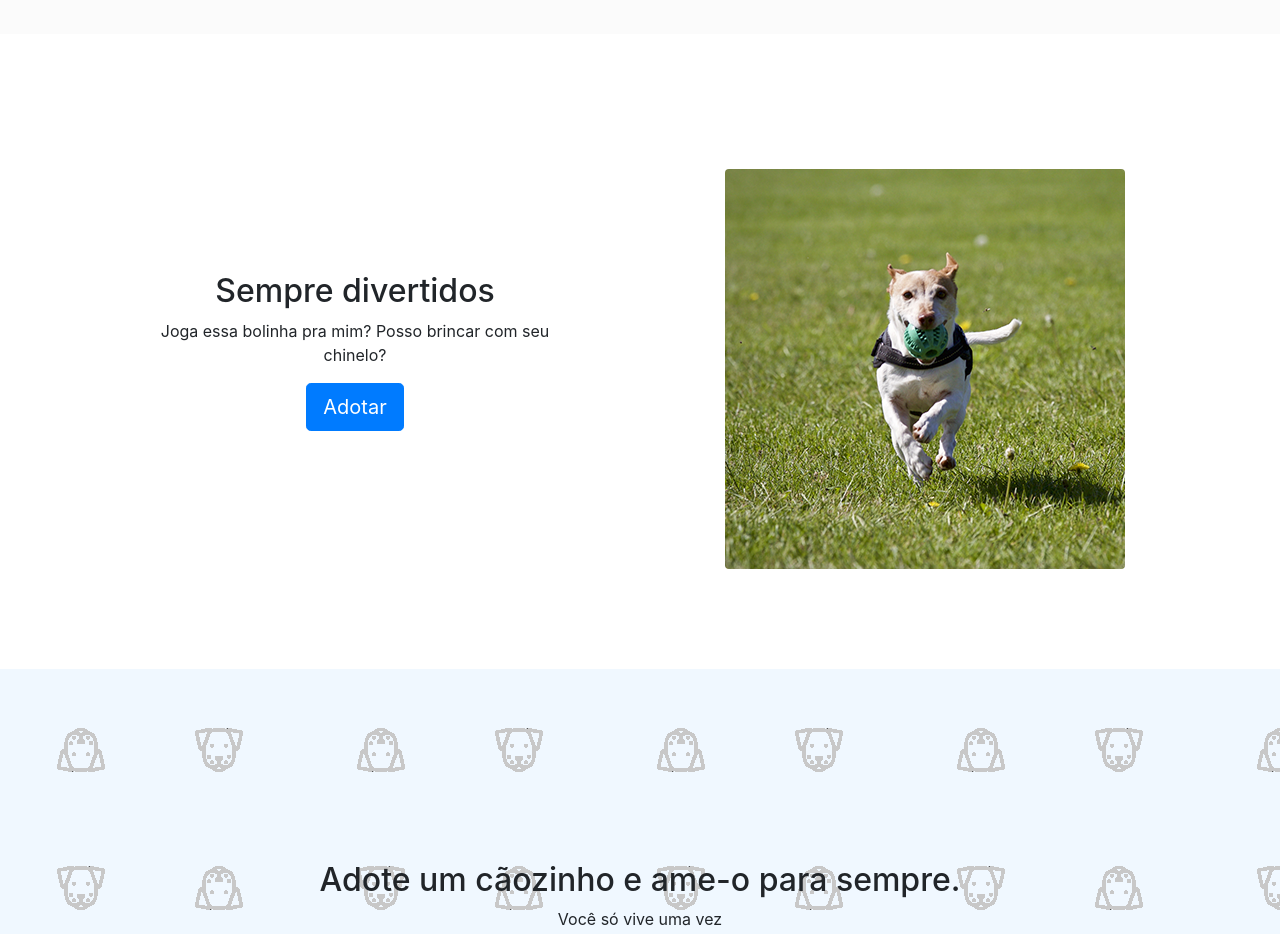
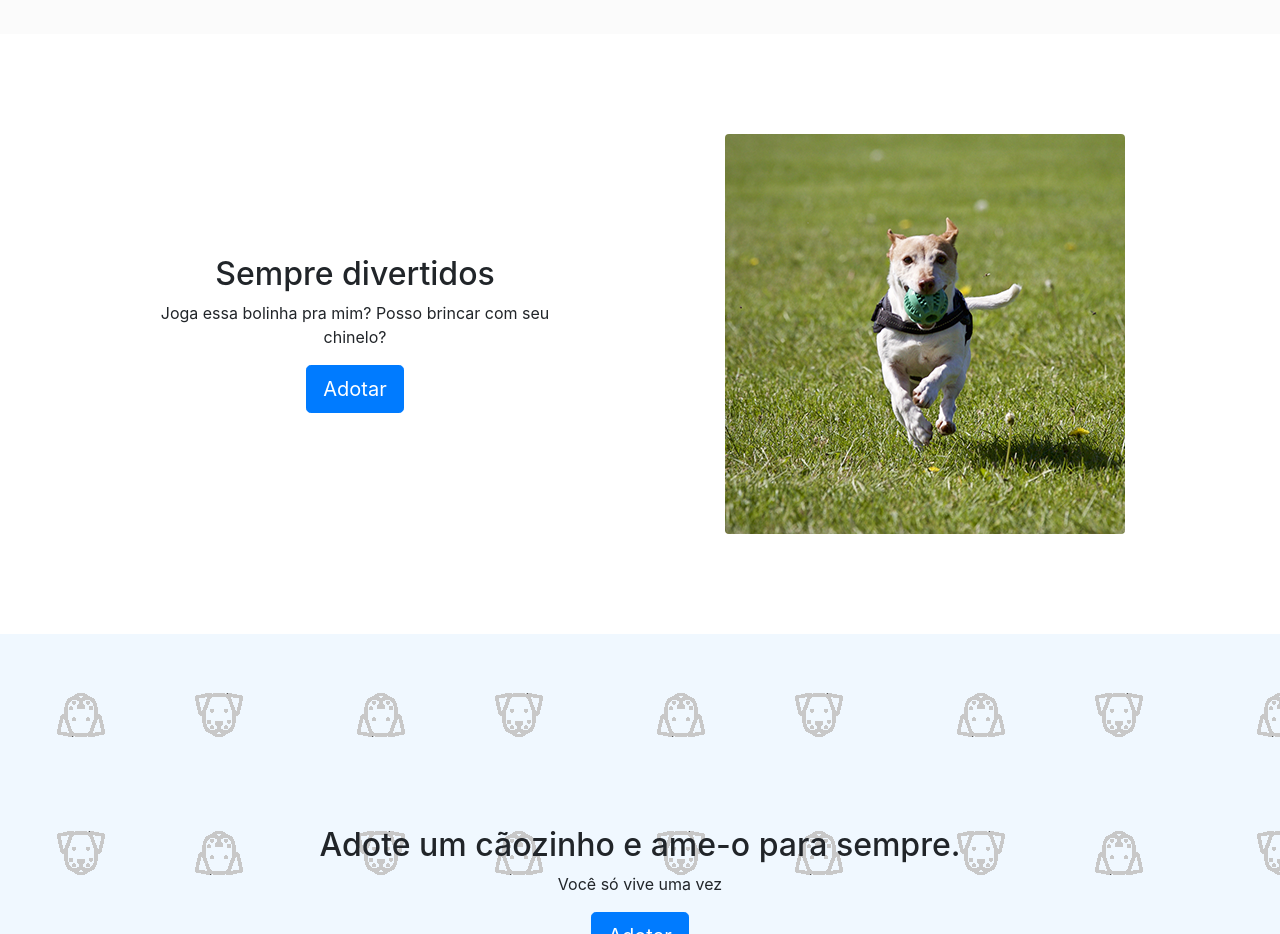
Before and after one commit to oseias-r-junior/dogs_landing_page, a plain HTML site: page index.html in a window 1280 px wide. Shown: the part 1960-2894 px from the top of the page. Drawn offline with nearby package versions, Linux system fonts and the light colour scheme.

Commit message:
Update style.css

```diff
--- a/css/style.css
+++ b/css/style.css
@@ -75,7 +75,7 @@ h1 {
 	margin-top: 35px;
 }
 		@media (min-width: 768px) {
-		  .first-section img {
+		  .third-section img {
 		    margin-top: 0;
 		  }
 		}
```
